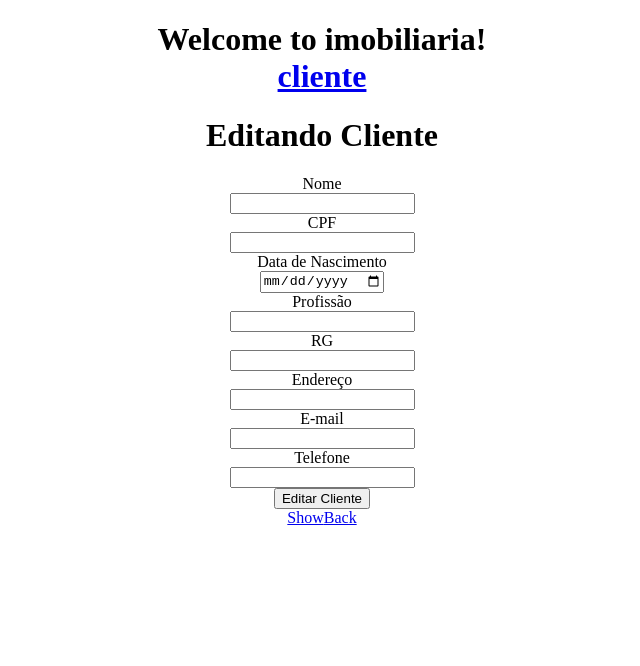
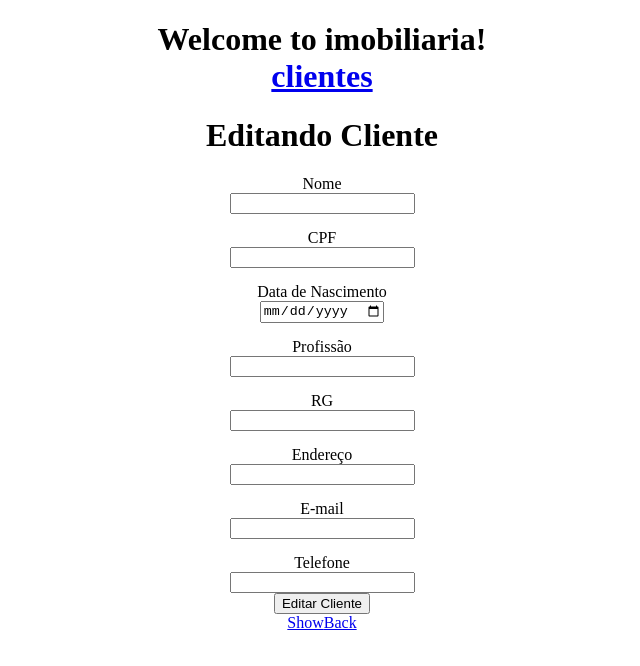
Before and after one commit to niubajr19/Projeto-imobiliaria, an Angular app: page /client/edit/1 in a window 1280 px wide. Shown: the top 666 px of the page, without its empty margins (318-958 px from the left). Built offline with nearby package versions, Linux system fonts and the light colour scheme.

Commit message:
criaçao da pasta show-client e transferencia dos arquivos client.component para tal

```diff
--- a/src/app/app-routing.module.ts
+++ b/src/app/app-routing.module.ts
@@ -5,7 +5,7 @@ import { ListClientComponent } from './client/list-client/list-client.component'
 import { EditClientComponent } from './client/edit-client/edit-client.component';
 import { ClientRegisterComponent } from './client/client-register/client-register.component';
 
-import { ClientComponent } from './client/client.component';
+import { ClientComponent } from './client/show-client/client.component';
 
 
 
--- a/src/app/app.component.html
+++ b/src/app/app.component.html
@@ -3,7 +3,7 @@
   <h1>
     Welcome to {{ title }}!<br>
     <div>
-      <a [routerLink] = "['/client']" > cliente </a>
+      <a [routerLink] = "['/client', 'list']" > clientes </a>
 
     </div>
   </h1>
--- a/src/app/app.module.ts
+++ b/src/app/app.module.ts
@@ -8,7 +8,7 @@ import { AppRoutingModule } from './app-routing.module';
 import { AppComponent } from './app.component';
 
 import { MenuComponent } from './menu/menu.component';
-import { ClientComponent } from './client/client.component';
+import { ClientComponent } from './client/show-client/client.component';
 import { ClientRegisterComponent } from './client/client-register/client-register.component';
 import { EditClientComponent } from './client/edit-client/edit-client.component';
 import { ListClientComponent } from './client/list-client/list-client.component';
--- a/src/app/client/edit-client/edit-client.component.css
+++ b/src/app/client/edit-client/edit-client.component.css
@@ -0,0 +1,3 @@
+.campo{
+    margin-top:15px;
+}
--- a/src/app/client/edit-client/edit-client.component.html
+++ b/src/app/client/edit-client/edit-client.component.html
@@ -2,34 +2,35 @@
 <h1> Editando Cliente </h1>
 
 <form [formGroup]="cliente" (ngSubmit)="onSubmit(cliente.value)">
-    <div>
+    <div class="campo">
         <label for="client_name">Nome</label> <br>
         <input type="text" id="client_name" name="name" formControlName="name">
     </div>
-    <div>
+    <div class="campo">
         <label for="client_cpf">CPF</label> <br>
         <input type="text" id="client_CPF" name="CPF" formControlName="cpf">
     </div>
-    <div>
+    <div class="campo">
         <label for="client_date">Data de Nascimento</label> <br>
         <input type="date" id="client_date" name="date" formControlName="dateOfBirth">
     </div>
-    <div>
+    <div class="campo">
         <label for="client_profession">Profissão</label> <br>
         <input type="text" id="client_profession" name="profession" formControlName="profession">
     </div>
-    <div>
+    <div class="campo">
         <label for="client_RG">RG</label> <br>
         <input type="text" id="client_RG" name="rg" formControlName="rg">
     </div>
-    <div>
+    <div class="campo">
         <label for="client_address">Endereço</label> <br>
         <input type="text" id="client_address" name="address" formControlName="address">
     </div>
-    <div>
+    <div class="campo">
         <label for="client_email">E-mail</label> <br>
         <input type="text" id="client_email" name="email" formControlName="email">
-    </div><div>
+    </div>
+    <div class="campo">
         <label for="client_telephone">Telefone</label> <br>
         <input type="text" id="client_telephone" name="telephone" formControlName="telephone">
     </div>
--- a/src/app/client/list-client/list-client.component.html
+++ b/src/app/client/list-client/list-client.component.html
@@ -21,4 +21,4 @@
     </tbody>
   </table>
 
-  <a [routerLink]="['/client', 'new']">New Client</a>
+  <a [routerLink]="['/client', 'register']">New Client</a>
```
Also changed, not shown: src/app/client/show-client/client.component.css (added), src/app/client/show-client/client.component.html (renamed from src/app/client/client.component.html), src/app/client/show-client/client.component.ts (renamed from src/app/client/client.component.ts), 1 other file (tests, documents, lock files or other folders).
